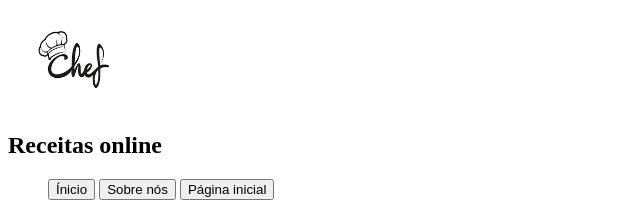
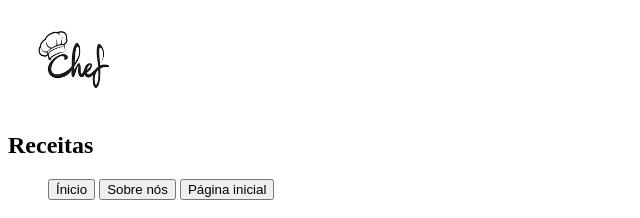
Before and after one commit to Drivol/primeira_pagina, a plain HTML site: page index.html in a window 1280 px wide. Shown: the top 218 px of the page, 0-640 px from the left. Drawn offline with Linux system fonts and the light colour scheme.

Commit message:
teste de conexão

```diff
--- a/index.html
+++ b/index.html
@@ -16,7 +16,7 @@
             <img src="/Chapeu de cozinheiro.png" alt="chapéu de cozinheiro" width="130" height="100
             ">
 
-            <h1>Receitas online</h1>
+            <h1>Receitas </h1>
             <Menu>
                 <Button> Ínicio</Button>
                 <Button> Sobre nós</Button>
```
